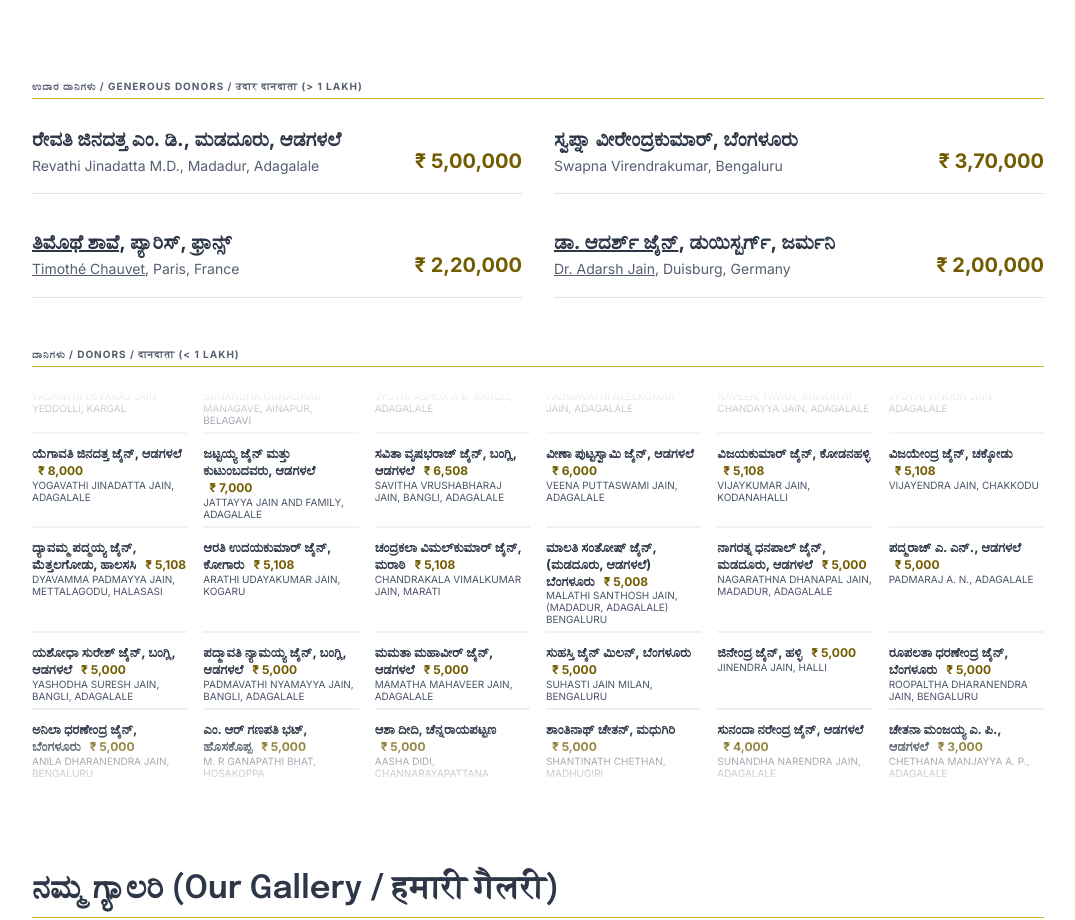
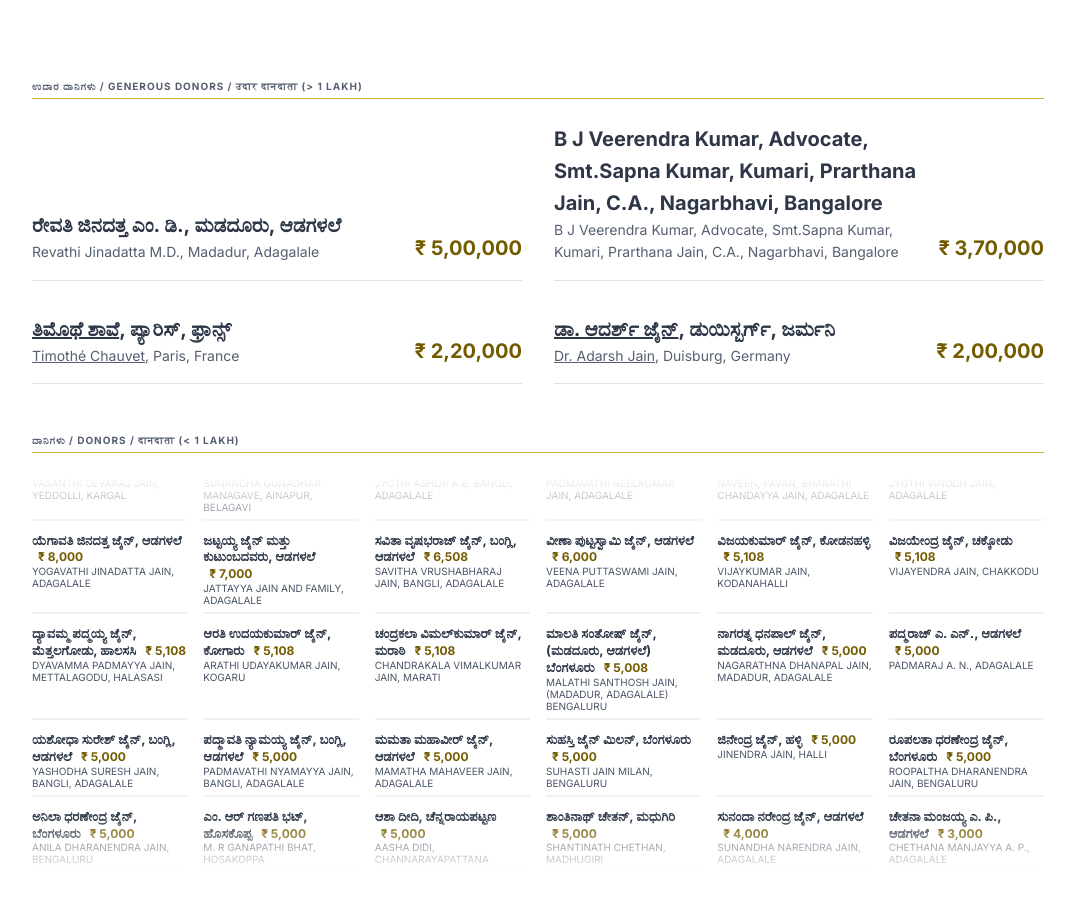
Before and after one commit to timothechauvet/sdjsac.in, a Next.js app: page / in a window 1280 px wide. Shown: the part 3801-4721 px from the top of the page, without its empty margins (102-1177 px from the left). Built offline with nearby package versions, Linux system fonts and the light colour scheme.

Commit message:
:memo: Update SDJSAC generous donor name

```diff
--- a/app/page.js
+++ b/app/page.js
@@ -394,7 +394,7 @@ export default function Home() {
             </p>
             <div className="donor-major-grid">
               <DonorMajor nameKn="ರೇವತಿ ಜಿನದತ್ತ ಎಂ. ಡಿ., ಮಡದೂರು, ಆಡಗಳಲೆ" nameEn="Revathi Jinadatta M.D., Madadur, Adagalale" amount="₹ 5,00,000" />
-              <DonorMajor nameKn="ಸ್ವಪ್ನಾ ವೀರೇಂದ್ರಕುಮಾರ್, ಬೆಂಗಳೂರು" nameEn="Swapna Virendrakumar, Bengaluru" amount="₹ 3,70,000" />
+              <DonorMajor nameKn="B J Veerendra Kumar, Advocate, Smt.Sapna Kumar, Kumari, Prarthana Jain, C.A., Nagarbhavi, Bangalore" nameEn="B J Veerendra Kumar, Advocate, Smt.Sapna Kumar, Kumari, Prarthana Jain, C.A., Nagarbhavi, Bangalore" amount="₹ 3,70,000" />
               <DonorMajor nameKn="ತಿಮೊಥೆ ಶಾವೆ, ಪ್ಯಾರಿಸ್, ಫ್ರಾನ್ಸ್" nameEn="Timothé Chauvet, Paris, France" amount="₹ 2,20,000" link="https://timothechau.vet" />
               <DonorMajor nameKn="ಡಾ. ಆದರ್ಶ್ ಜೈನ್, ಡುಯಿಸ್ಬರ್ಗ್, ಜರ್ಮನಿ" nameEn="Dr. Adarsh Jain, Duisburg, Germany" amount="₹ 2,00,000" link="https://adarshjain.de" />
             </div>
```
